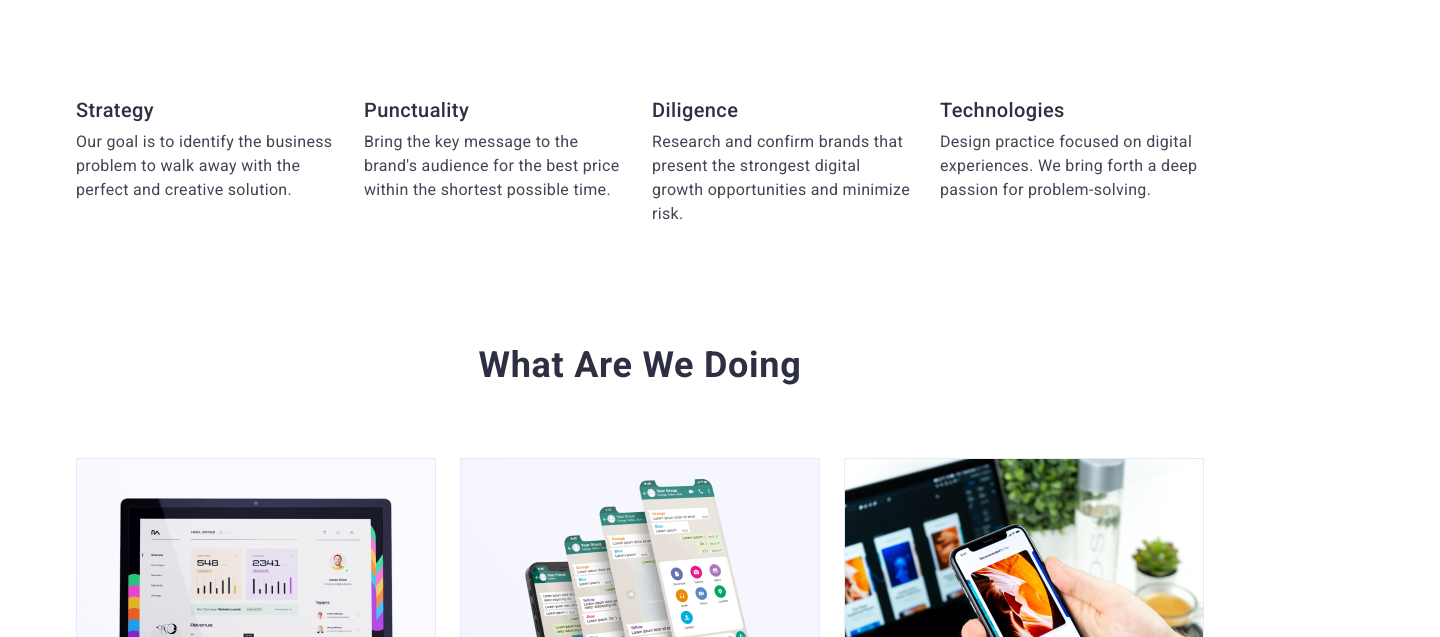
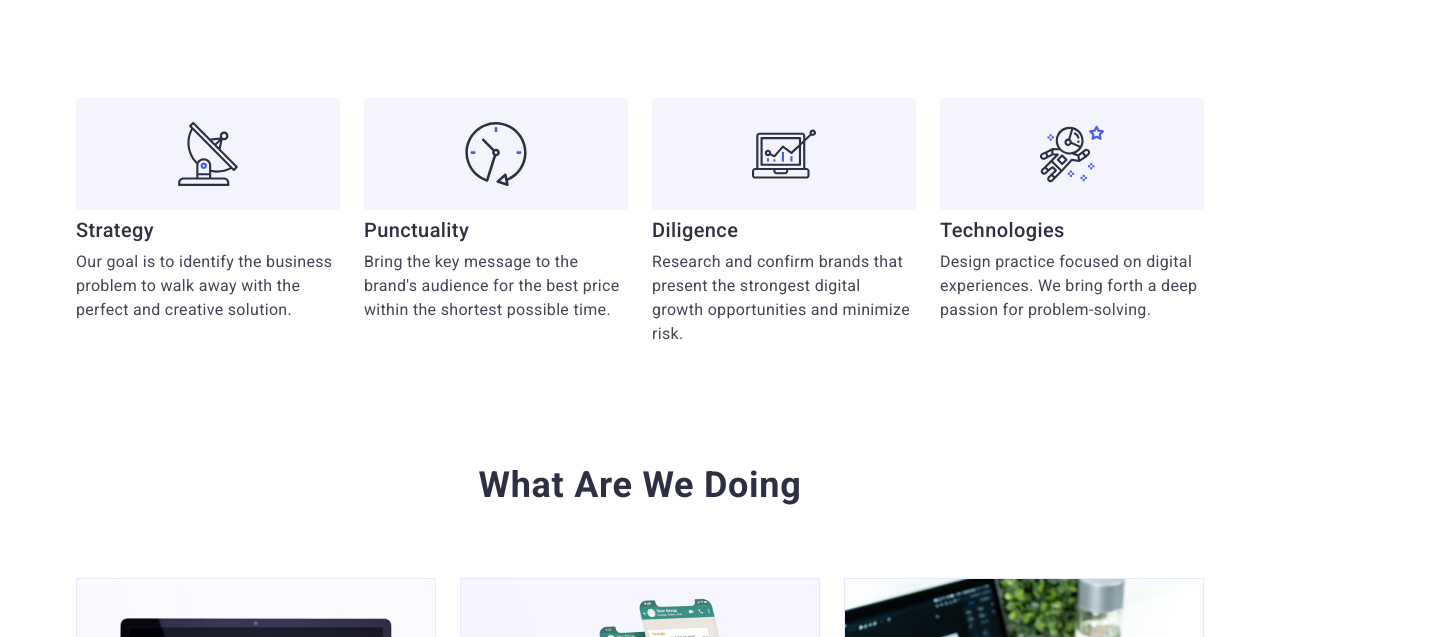
Before and after one commit to AlexTsisser/goit-markup-hw-04, a plain HTML site: page index.html in a window 1280 px wide. Shown: the part 695-1332 px from the top of the page, 1440 px wide, since content can reach past the window. Drawn offline with nearby package versions, Linux system fonts and the light colour scheme.

Commit message:
HW4 start

```diff
--- a/css/styles.css
+++ b/css/styles.css
@@ -176,12 +176,13 @@ body {
 
 .section-hero {
     background: var(--brand-color-navyblue);
-    width: 1440px;
+    max-width: 1440px;
     margin-left: auto;
     margin-right: auto;
     padding: 188px 0;
-    background-image: url(../images/people-office\ 1.png);
+    background-image: linear-gradient(rgba(46, 47, 66, 0.7), rgba(46, 47, 66, 0.7)), url(../images/people-office\ 1.png);
     background-repeat: no-repeat;
+    background-position: center;
     background-size: cover;
 
 }
@@ -254,6 +255,19 @@ body {
 .sectionfirst-list {
     display: flex;
     gap: 24px;
+}
+
+.icon-first {
+    display: flex;
+    width: 264px;
+    align-items: center;
+    justify-content: center;
+    height: 112px;
+    background-color: var(--brand-color-cloud);
+    border-radius: 4px;
+    margin-bottom: 8px;
+    padding: 24px;
+
 }
 
 .box {
--- a/index.html
+++ b/index.html
@@ -75,6 +75,11 @@
           <h2 class="section-first visual-hiden">Section-first</h2>
           <ul class="sectionfirst-list list">
             <li class="box">
+              <div>
+                <svg class="icon-first" width="64" height="64">
+                  <use href="./images/icon.svg#icon-antenna"></use>
+                </svg>
+              </div>
               <h3 class="title-first">Strategy</h3>
               <p class="text-box">
                 Our goal is to identify the business problem to walk away with
@@ -82,6 +87,11 @@
               </p>
             </li>
             <li class="box">
+              <div>
+                <svg class="icon-first" width="64" height="64">
+                  <use href="./images/icon.svg#icon-clock"></use>
+                </svg>
+              </div>
               <h3 class="title-first">Punctuality</h3>
               <p class="text-box">
                 Bring the key message to the brand's audience for the best price
@@ -89,6 +99,11 @@
               </p>
             </li>
             <li class="box">
+              <div>
+                <svg class="icon-first" width="64" height="64">
+                  <use href="./images/icon.svg#icon-diagram"></use>
+                </svg>
+              </div>
               <h3 class="title-first">Diligence</h3>
               <p class="text-box">
                 Research and confirm brands that present the strongest digital
@@ -96,6 +111,11 @@
               </p>
             </li>
             <li class="box">
+              <div>
+                <svg class="icon-first" width="64" height="64">
+                  <use href="./images/icon.svg#icon-astronaut"></use>
+                </svg>
+              </div>
               <h3 class="title-first">Technologies</h3>
               <p class="text-box">
                 Design practice focused on digital experiences. We bring forth a
```
Also changed, not shown: images/icon.svg (added).
